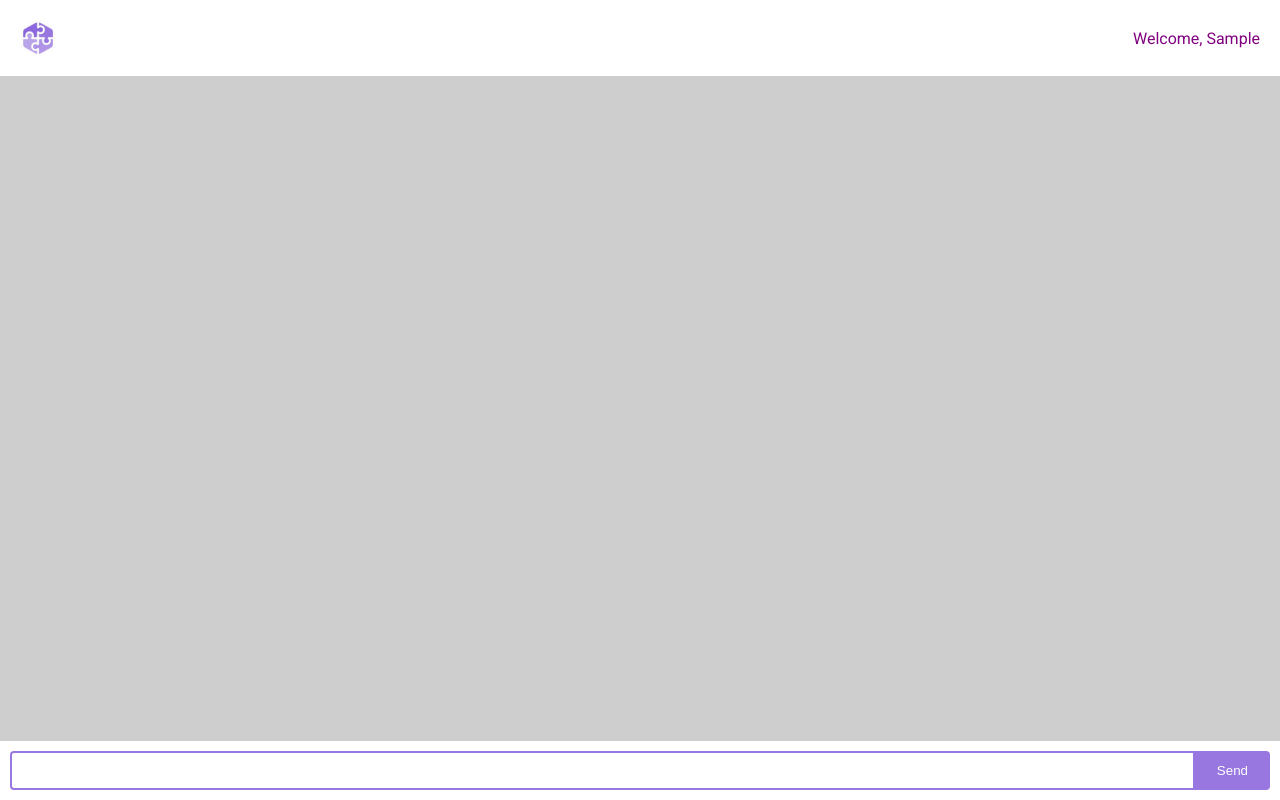
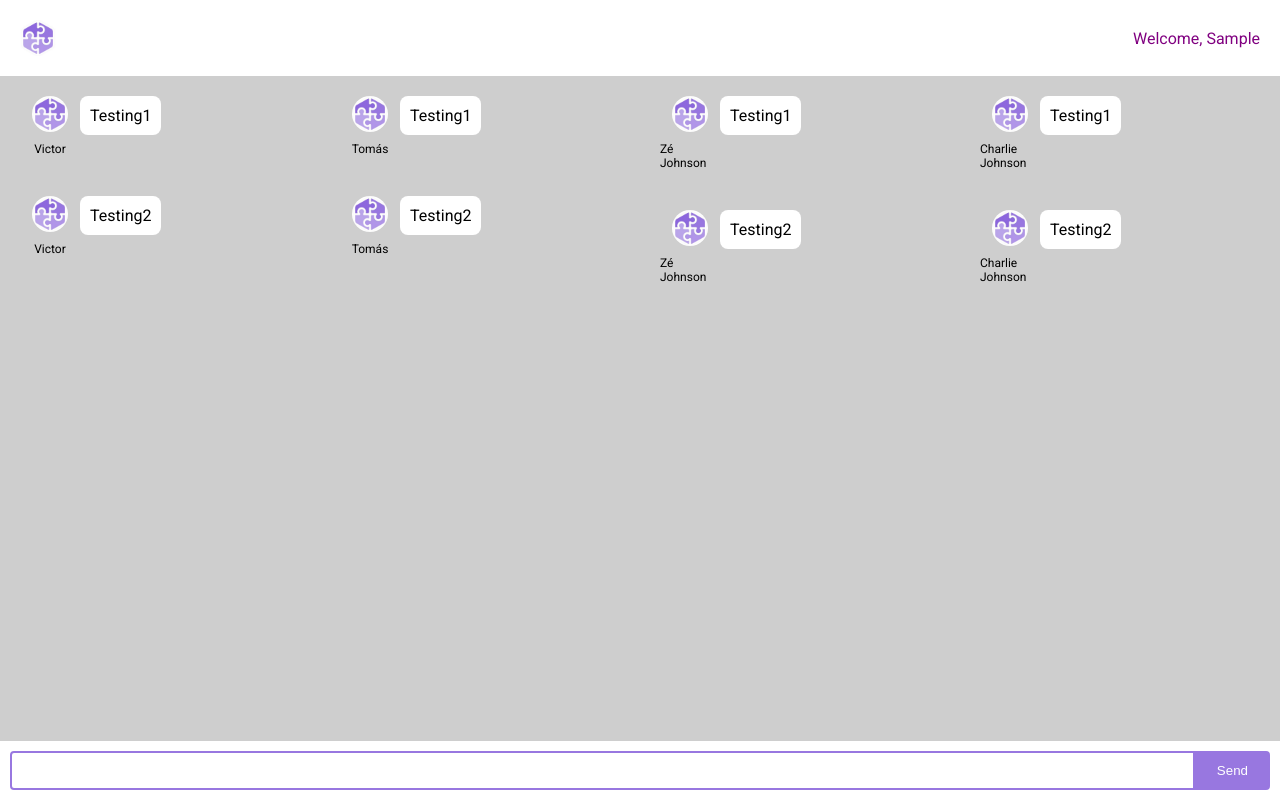
Before and after one commit to XxStunner/tribe-test, a React (Create React App) app in the folder chat-client/: page / in a window 1280 px wide. Both pictures are taken after typing "Sample" into the empty fields and a click on the button "Enter". Built offline with nearby package versions, Linux system fonts and the light colour scheme.

Commit message:
Developing messages sytle

```diff
--- a/chat-client/src/components/Chat/Chat.css
+++ b/chat-client/src/components/Chat/Chat.css
@@ -10,8 +10,9 @@
 	align-items: center;
 	background: white;
 	display: flex;
+	justify-content: space-between;
 	padding: 20px;
-	justify-content: space-between;
+	text-align: center;
 }
 
 .chat-header-logo img {
@@ -26,7 +27,13 @@
 }
 
 .chat-messages {
+	display: flex;
 	height: 100%;
+	overflow: auto;
+}
+
+.chat-messages-col {
+	width: 25%;
 }
 
 .chat-input-w {
--- a/chat-client/src/components/Chat/Chat.js
+++ b/chat-client/src/components/Chat/Chat.js
@@ -1,8 +1,67 @@
 import React, { useState } from 'react';
+import Message from '../Message/Message';
 import './Chat.css';
 
 export default function Chat({ userName }) {
     const [userMessage, setUserMessage] = useState("");
+    const messageRanges = [
+        [
+            {
+                id: 4,
+                userName: 'Victor',
+                body: 'Testing1',
+                opacity: 1
+            },
+            {
+                id: 5,
+                userName: 'Victor',
+                body: 'Testing2',
+                opacity: 1
+            },
+        ],
+        [
+            {
+                id: 6,
+                userName: 'Tomás',
+                body: 'Testing1',
+                opacity: .75
+            },
+            {
+                id: 7,
+                userName: 'Tomás',
+                body: 'Testing2',
+                opacity: .75
+            },
+        ],
+        [
+            {
+                id: 8,
+                userName: 'Zé Johnson',
+                body: 'Testing1',
+                opacity: .5
+            },
+            {
+                id: 9,
+                userName: 'Zé Johnson',
+                body: 'Testing2',
+                opacity: .5
+            }
+        ],
+        [
+            {
+                id: 10,
+                userName: 'Charlie Johnson',
+                body: 'Testing1',
+                opacity: .25
+            },
+            {
+                id: 11,
+                userName: 'Charlie Johnson',
+                body: 'Testing2',
+                opacity: .25
+            }
+        ]
+    ];
 
     const sendMessage = (e) => {
         e.preventDefault();
@@ -17,7 +76,13 @@ export default function Chat({ userName }) {
                 </div>
                 <div className="chat-header-username">Welcome, {userName}</div>
             </div>
-            <div className="chat-messages"></div>
+            <div className="chat-messages">
+                {messageRanges.map((messages, rangeIndex) => (
+                    <div key={rangeIndex} className="chat-messages-col">
+                        {messages.map(message => <Message key={message.id} userName={message.userName} messageBody={message.body} />)}
+                    </div>
+                ))}
+            </div>
             <form onSubmit={sendMessage} className="chat-input-w">
                 <input value={userMessage} type="text" onChange={e => setUserMessage(e.target.value)}></input>
                 <button type="submit">Send</button>
--- /dev/null
+++ b/chat-client/src/components/Message/Message.css
@@ -0,0 +1,27 @@
+.message-avatar img {
+    border-radius: 50%;
+    height: 36px;
+    margin: 0 0 10px 0;
+    object-fit: contain;
+    width: 36px;
+}
+
+.message-w {
+    display: flex;
+    padding: 20px;
+}
+
+.message-avatar {
+    align-items: center;
+    display: flex;
+    flex-direction: column;
+    font-size: 12px;
+    width: 60px;
+}
+
+.message-body {
+    background: white;
+    border-radius: 8px;
+    height: 100%;
+    padding: 10px;
+}
--- /dev/null
+++ b/chat-client/src/components/Message/Message.js
@@ -0,0 +1,12 @@
+import './Message.css';
+
+export default function Message({ userName, messageBody }) {
+    return (
+        <div className="message-w">
+            <div className="message-avatar">
+                <img src="./images/tribe.jpg" alt={userName}></img> {userName}
+            </div>
+            <div className="message-body">{messageBody}</div>
+        </div>
+    );
+}
--- a/chat-client/src/styles.css
+++ b/chat-client/src/styles.css
@@ -1,7 +1,7 @@
 body {
 	margin: 0;
 	font-family: 'Roboto', sans-serif;
-	overflow: hidden;
+    overflow-x: hidden;
 }
 
 input {
```
Also changed, not shown: 1 other file (tests, documents, lock files or other folders).
